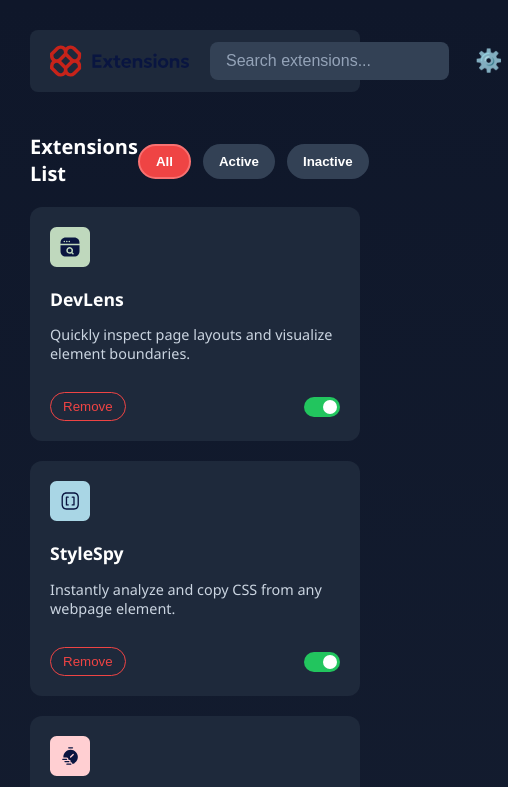
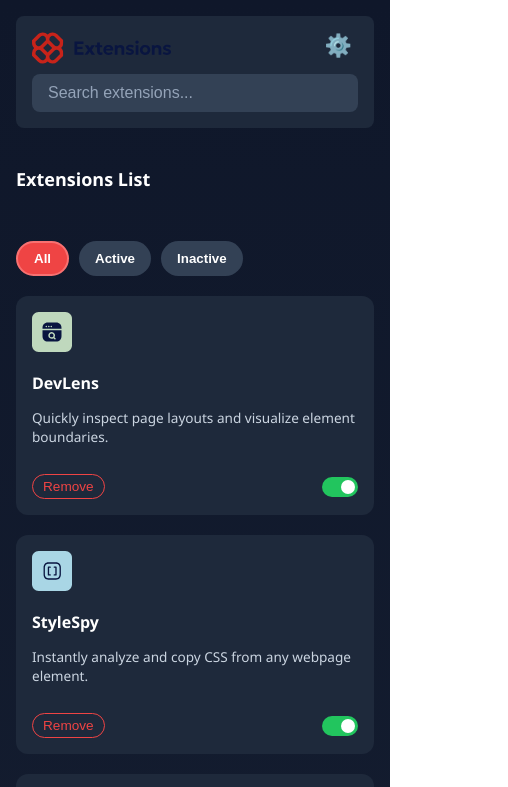
Before and after one commit to mubus133/extension-acrd, a plain HTML site: page index.html in a window 390 px wide. Shown: the top 787 px of the page, 508 px wide, since content can reach past the window. Drawn offline with Linux system fonts and the light colour scheme.

Commit message:
responsiveness

```diff
--- a/style.css
+++ b/style.css
@@ -223,3 +223,67 @@ body.light-mode .search-bar {
   color: #111827;
   border: 1px solid #d1d5db;
 }
+
+/* Responsive Styles for Mobile Devices */
+@media (max-width: 768px) {
+  .container {
+    padding: 16px;
+  }
+
+  .top-bar {
+    flex-direction: column;
+    align-items: stretch;
+    gap: 10px;
+    padding: 16px;
+    position: relative;
+  }
+
+  .search-bar {
+    margin: 0;
+    width: 100%;
+    box-sizing: border-box;
+  }
+
+  .sectio-h2-container {
+    flex-direction: column;
+    align-items: flex-start;
+    gap: 10px;
+  }
+
+  .filters {
+    justify-content: flex-start;
+    flex-wrap: wrap;
+    gap: 10px;
+  }
+
+  .section-title {
+    font-size: 18px;
+  }
+
+  /* .grid {
+    grid-template-columns: 1fr;
+  } */
+
+  .card {
+    padding: 16px;
+  }
+
+  .card-body h3 {
+    font-size: 1rem;
+  }
+
+  .card-body p {
+    font-size: 0.85rem;
+  }
+
+  .remove-btn {
+    padding: 4px 10px;
+    font-size: 0.85rem;
+  }
+
+  .settings-button {
+    align-self: flex-end;
+    position: absolute;
+    top: 3;
+  }
+}
```
Also changed, not shown: index.html (line endings or trailing spaces).
